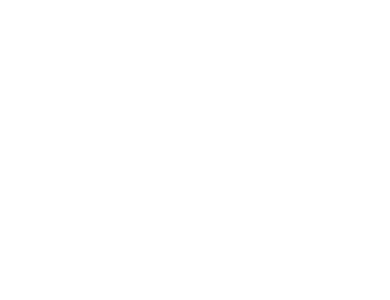
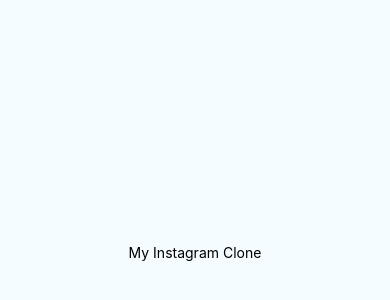
Before and after one commit to hamzahalilovic/instagram-app, a React Native app: screen / in a window 390 px wide. Shown: the part 170-470 px from the top of the page. Built offline with nearby package versions, Linux system fonts and the light colour scheme.

Commit message:
instaclone js

```diff
--- a/App.js
+++ b/App.js
@@ -1,24 +1,22 @@
-import React, {Component} from 'react';
-import {Platform, StyleSheet, Text, View} from 'react-native';
+import React, { Component } from "react";
+import { Platform, StyleSheet, Text, View } from "react-native";
+import InstaClone from "./src/InstaClone.js";
 
-export default class App extends Component{
-  render (){
+export default class App extends Component {
+  render() {
     return (
-      <View style={StyleSheet.container}>
-
-
+      <View style={styles.container}>
+        <InstaClone />
       </View>
     );
   }
-
 }
 
 const styles = StyleSheet.create({
-  container :{
-    flex:1,
-    justifyContent: 'center',
-    alignItmes: 'center',
-    backgroundColor: '#F5FCFF',
+  container: {
+    flex: 1,
+    justifyContent: "center",
+    alignItems: "center",
+    backgroundColor: "#F5FCFF"
   }
-
 });
--- /dev/null
+++ b/src/InstaClone.js
@@ -0,0 +1,14 @@
+import React, { Component } from "react";
+import { View, Text, StyleSheet, Image } from "react-native";
+
+class InstaClone extends Component {
+  render() {
+    return (
+      <View>
+        <Text>My Instagram Clone</Text>
+      </View>
+    );
+  }
+}
+
+export default InstaClone;
```
